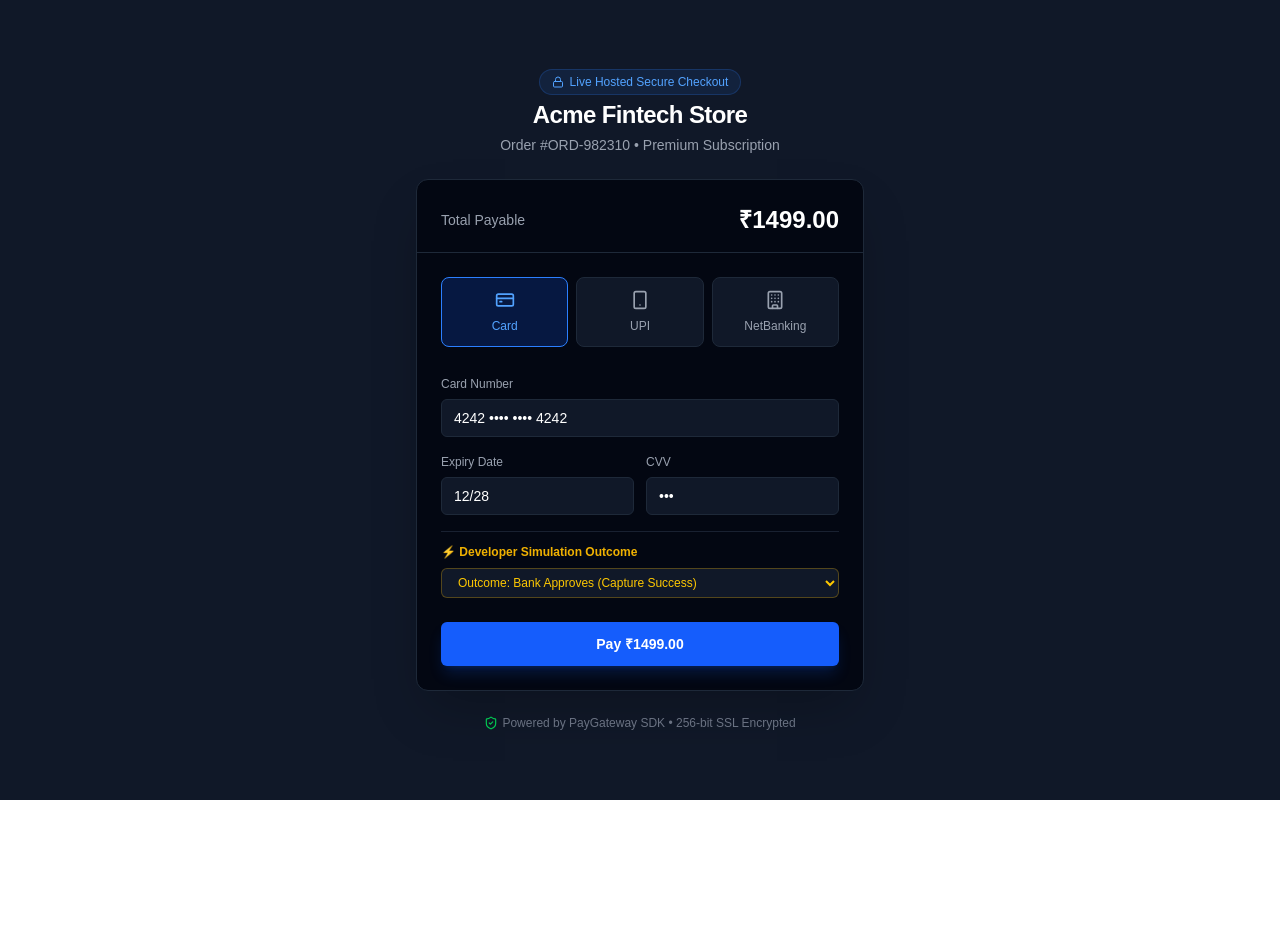
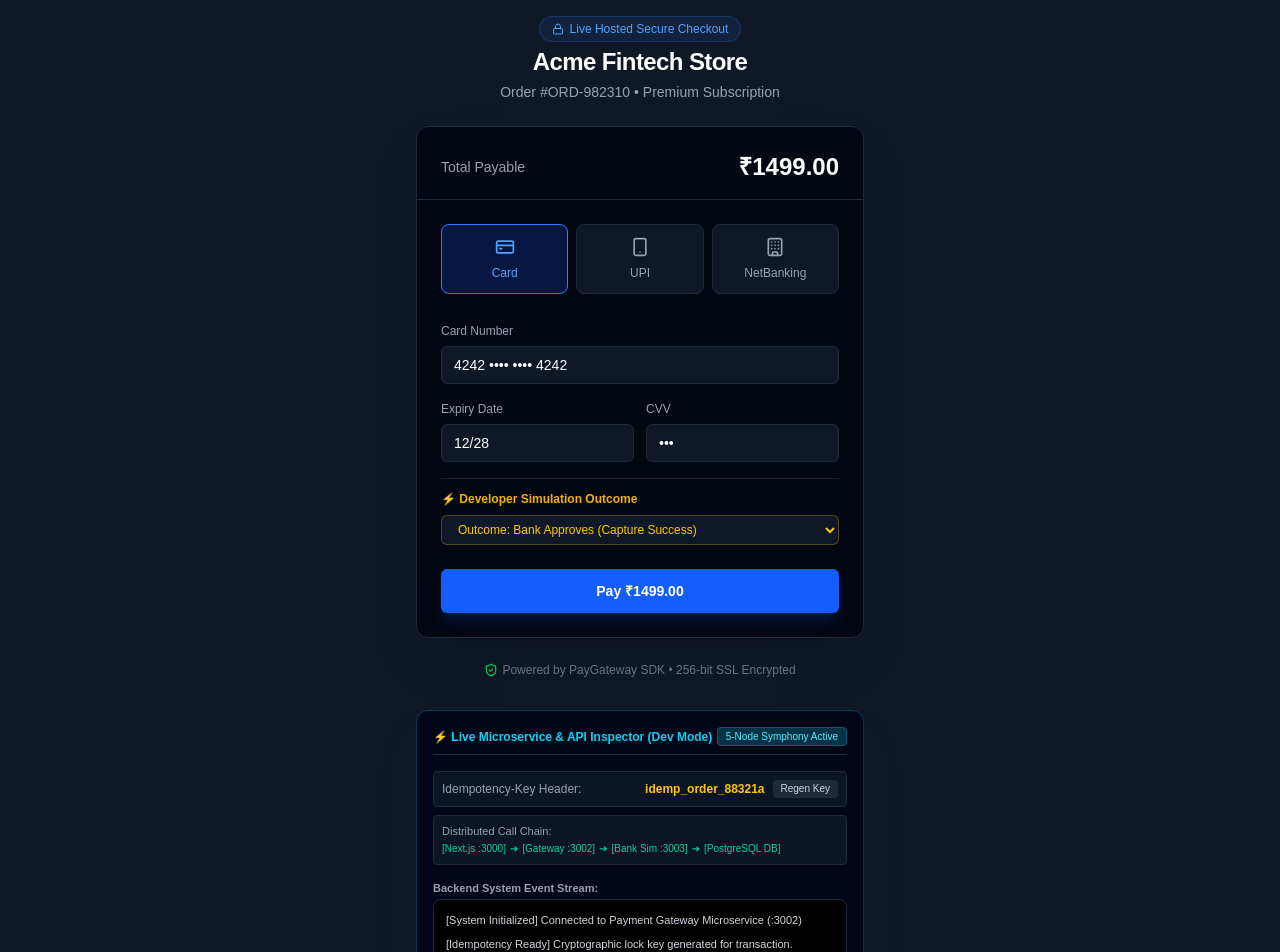
Before and after one commit to shahfathalkoul/payment-gateway-clone, a Next.js app in the folder apps/merchant-dashboard/: page /checkout in a window 1280 px wide. Shown: the top 952 px of the page. Before the commit the page ends 800 px from the top, so only its background shows below. Built offline with nearby package versions, Linux system fonts and the light colour scheme.

Commit message:
feat: add Live Systems & API Inspector to Checkout and architecture explanation card to Settlements UI

```diff
--- a/apps/merchant-dashboard/src/app/checkout/page.tsx
+++ b/apps/merchant-dashboard/src/app/checkout/page.tsx
@@ -10,6 +10,11 @@ export default function HostedCheckoutPage() {
   const [simulatedOutcome, setSimulatedOutcome] = useState<'SUCCESS' | 'FAILURE' | 'INSUFFICIENT_BALANCE'>('SUCCESS');
   const [loading, setLoading] = useState(false);
   const [result, setResult] = useState<any>(null);
+  const [idempotencyKey, setIdempotencyKey] = useState('idemp_order_88321a');
+  const [logs, setLogs] = useState<string[]>([
+    '[System Initialized] Connected to Payment Gateway Microservice (:3002)',
+    '[Idempotency Ready] Cryptographic lock key generated for transaction.'
+  ]);
 
   const amount = 1499.00;
 
@@ -17,6 +22,13 @@ export default function HostedCheckoutPage() {
     e.preventDefault();
     setLoading(true);
     setResult(null);
+
+    const timeStr = new Date().toLocaleTimeString();
+    setLogs(prev => [
+      ...prev,
+      `[${timeStr}] 🚀 POST http://localhost:3002/api/v1/payments (Headers: Authorization Bearer sk_test_demo_...)`,
+      `[${timeStr}] 🔐 Validating Idempotency Key: "${idempotencyKey}" in PostgreSQL...`
+    ]);
 
     const gatewayUrl = process.env.NEXT_PUBLIC_PAYMENT_GATEWAY_URL || 'http://localhost:3002';
     const apiKey = 'sk_test_demo_1234567890abcdef';
@@ -29,6 +41,7 @@ export default function HostedCheckoutPage() {
         headers: {
           'Content-Type': 'application/json',
           'Authorization': `Bearer ${apiKey}`,
+          'Idempotency-Key': idempotencyKey,
         },
         body: JSON.stringify({
           amount: amountPaise,
@@ -41,7 +54,17 @@ export default function HostedCheckoutPage() {
       const createData = await createRes.json();
       const paymentId = createData?.data?.id || `pay_${Date.now()}`;
 
+      setLogs(prev => [
+        ...prev,
+        `[${new Date().toLocaleTimeString()}] 💾 Database Transaction Committed: Payment ${paymentId} created in CREATED state.`
+      ]);
+
       if (simulatedOutcome === 'SUCCESS') {
+        setLogs(prev => [
+          ...prev,
+          `[${new Date().toLocaleTimeString()}] ⚡ Dispatching Capture request to Acquiring Bank Network (:3003)...`
+        ]);
+
         // 2. Capture Payment on Gateway
         await fetch(`${gatewayUrl}/api/v1/payments/${paymentId}/capture`, {
           method: 'POST',
@@ -52,6 +75,12 @@ export default function HostedCheckoutPage() {
           body: JSON.stringify({ amount: amountPaise }),
         });
 
+        setLogs(prev => [
+          ...prev,
+          `[${new Date().toLocaleTimeString()}] 📦 Transactional Outbox: Enqueued PAYMENT_CAPTURED event to BullMQ/Redis.`,
+          `[${new Date().toLocaleTimeString()}] 🟢 Status updated to CAPTURED. Ready for nightly Settlement job (:3004).`
+        ]);
+
         setResult({
           status: 'SUCCESS',
           transactionId: paymentId,
@@ -59,6 +88,11 @@ export default function HostedCheckoutPage() {
           message: 'Payment authorized and captured successfully.',
         });
       } else if (simulatedOutcome === 'INSUFFICIENT_BALANCE') {
+        setLogs(prev => [
+          ...prev,
+          `[${new Date().toLocaleTimeString()}] ❌ Bank Simulator (:3003) returned ERR_INSUFFICIENT_FUNDS. Rolling back state.`
+        ]);
+
         setResult({
           status: 'FAILURE',
           transactionId: paymentId,
@@ -66,6 +100,11 @@ export default function HostedCheckoutPage() {
           message: 'Transaction declined by issuer: Insufficient balance in customer account.',
         });
       } else {
+        setLogs(prev => [
+          ...prev,
+          `[${new Date().toLocaleTimeString()}] ❌ Bank Simulator (:3003) returned ERR_DECLINED. Transaction aborted.`
+        ]);
+
         setResult({
           status: 'FAILURE',
           transactionId: paymentId,
@@ -74,6 +113,11 @@ export default function HostedCheckoutPage() {
         });
       }
     } catch (error) {
+      setLogs(prev => [
+        ...prev,
+        `[${new Date().toLocaleTimeString()}] 💥 Network Error: Could not connect to microservice cluster.`
+      ]);
+
       setResult({
         status: 'FAILURE',
         transactionId: `pay_err_${Date.now()}`,
@@ -298,6 +342,52 @@ export default function HostedCheckoutPage() {
             <ShieldCheck size={14} className="text-green-500" /> Powered by PayGateway SDK • 256-bit SSL Encrypted
           </p>
         </div>
+
+        {/* ⚡ Live Developer & Architecture Inspector */}
+        <div className="mt-8 p-4 rounded-xl border border-cyan-500/30 bg-slate-950/95 shadow-2xl shadow-cyan-950/20 text-left space-y-4 font-mono text-xs">
+          <div className="flex items-center justify-between border-b border-gray-800 pb-2">
+            <span className="font-bold text-cyan-400 flex items-center gap-1.5">
+              ⚡ Live Microservice & API Inspector (Dev Mode)
+            </span>
+            <span className="px-2 py-0.5 rounded bg-cyan-950 border border-cyan-800 text-[10px] text-cyan-300">
+              5-Node Symphony Active
+            </span>
+          </div>
+
+          <div className="space-y-2 text-gray-300">
+            <div className="flex justify-between items-center bg-gray-900/80 p-2 rounded border border-gray-800">
+              <span className="text-gray-400">Idempotency-Key Header:</span>
+              <div className="flex items-center gap-2">
+                <span className="text-yellow-400 font-semibold">{idempotencyKey}</span>
+                <button
+                  onClick={() => setIdempotencyKey('idemp_' + Math.random().toString(36).substring(2, 8))}
+                  className="px-2 py-0.5 bg-gray-800 hover:bg-gray-700 rounded text-[10px] text-gray-300 transition"
+                  type="button"
+                >
+                  Regen Key
+                </button>
+              </div>
+            </div>
+
+            <div className="bg-gray-900/80 p-2 rounded border border-gray-800 space-y-1">
+              <div className="text-[11px] text-gray-400">Distributed Call Chain:</div>
+              <div className="text-emerald-400 flex items-center gap-1 flex-wrap text-[10px]">
+                <span>[Next.js :3000]</span> ➔ <span>[Gateway :3002]</span> ➔ <span>[Bank Sim :3003]</span> ➔ <span>[PostgreSQL DB]</span>
+              </div>
+            </div>
+          </div>
+
+          <div className="space-y-1">
+            <div className="text-gray-400 font-semibold text-[11px]">Backend System Event Stream:</div>
+            <div className="max-h-48 overflow-y-auto bg-black p-3 rounded-lg border border-gray-800 space-y-1.5 text-[11px] font-mono leading-relaxed">
+              {logs.map((log, idx) => (
+                <div key={idx} className={log.includes('❌') || log.includes('💥') ? 'text-red-400' : log.includes('🟢') || log.includes('🚀') ? 'text-green-400' : log.includes('🔐') || log.includes('💾') ? 'text-yellow-300' : 'text-gray-300'}>
+                  {log}
+                </div>
+              ))}
+            </div>
+          </div>
+        </div>
       </div>
     </div>
   );
--- a/apps/merchant-dashboard/src/app/settlements/page.tsx
+++ b/apps/merchant-dashboard/src/app/settlements/page.tsx
@@ -28,6 +28,20 @@ export default async function SettlementsPage() {
         <p className="text-gray-500 mt-1">View bank payouts, fee deductions, and GST breakdowns</p>
       </div>
 
+      <Card className="bg-slate-950 border-cyan-900/50 text-white p-6 space-y-3">
+        <div className="flex items-center justify-between">
+          <div className="flex items-center gap-2 font-bold text-cyan-400 text-sm">
+            <span>⚡ Automated Double-Entry Ledger Engine (:3004)</span>
+          </div>
+          <span className="px-2.5 py-1 rounded bg-cyan-950 border border-cyan-800 text-xs text-cyan-300 font-mono">
+            BullMQ Background Worker Active
+          </span>
+        </div>
+        <p className="text-xs text-gray-300 leading-relaxed">
+          Unlike basic apps that store flat numbers, this engine isolates transactional float. At daily close, the worker sweeps uncommitted CAPTURED transactions, calculates exact 2.00% Gateway processing fees and 18.00% GST taxes in integer paise, and creates immutable double-entry ledger records ready for bank ACH transfer.
+        </p>
+      </Card>
+
       <Card>
         <CardHeader>
           <CardTitle>Payout Ledger</CardTitle>
@@ -52,19 +66,23 @@ export default async function SettlementsPage() {
                 </TableRow>
               </TableHeader>
               <TableBody>
-                {settlements.map((settlement: any) => (
+                {settlements.map((settlement: any) => {
+                  const fee = settlement.gatewayFee ?? settlement.feeAmount ?? 0;
+                  const tax = settlement.gst ?? settlement.taxAmount ?? 0;
+                  return (
                     <TableRow key={settlement.id}>
                       <TableCell className="font-mono text-xs font-medium">{settlement.id}</TableCell>
                       <TableCell>₹{(settlement.grossAmount / 100).toFixed(2)}</TableCell>
-                    <TableCell className="text-red-600">-₹{(settlement.feeAmount / 100).toFixed(2)}</TableCell>
-                    <TableCell className="text-red-600">-₹{(settlement.taxAmount / 100).toFixed(2)}</TableCell>
+                      <TableCell className="text-red-600">-₹{(fee / 100).toFixed(2)}</TableCell>
+                      <TableCell className="text-red-600">-₹{(tax / 100).toFixed(2)}</TableCell>
                       <TableCell className="font-bold text-green-600">₹{(settlement.netAmount / 100).toFixed(2)}</TableCell>
                       <TableCell>{getStatusBadge(settlement.status)}</TableCell>
                       <TableCell className="text-right text-xs text-gray-500">
-                      {new Date(settlement.createdAt).toLocaleString()}
+                        {new Date(settlement.createdAt || settlement.settledAt).toLocaleString()}
                       </TableCell>
                     </TableRow>
-                ))}
+                  );
+                })}
               </TableBody>
             </Table>
           )}
```
Lines whose indentation alone changed are shown as unchanged.
